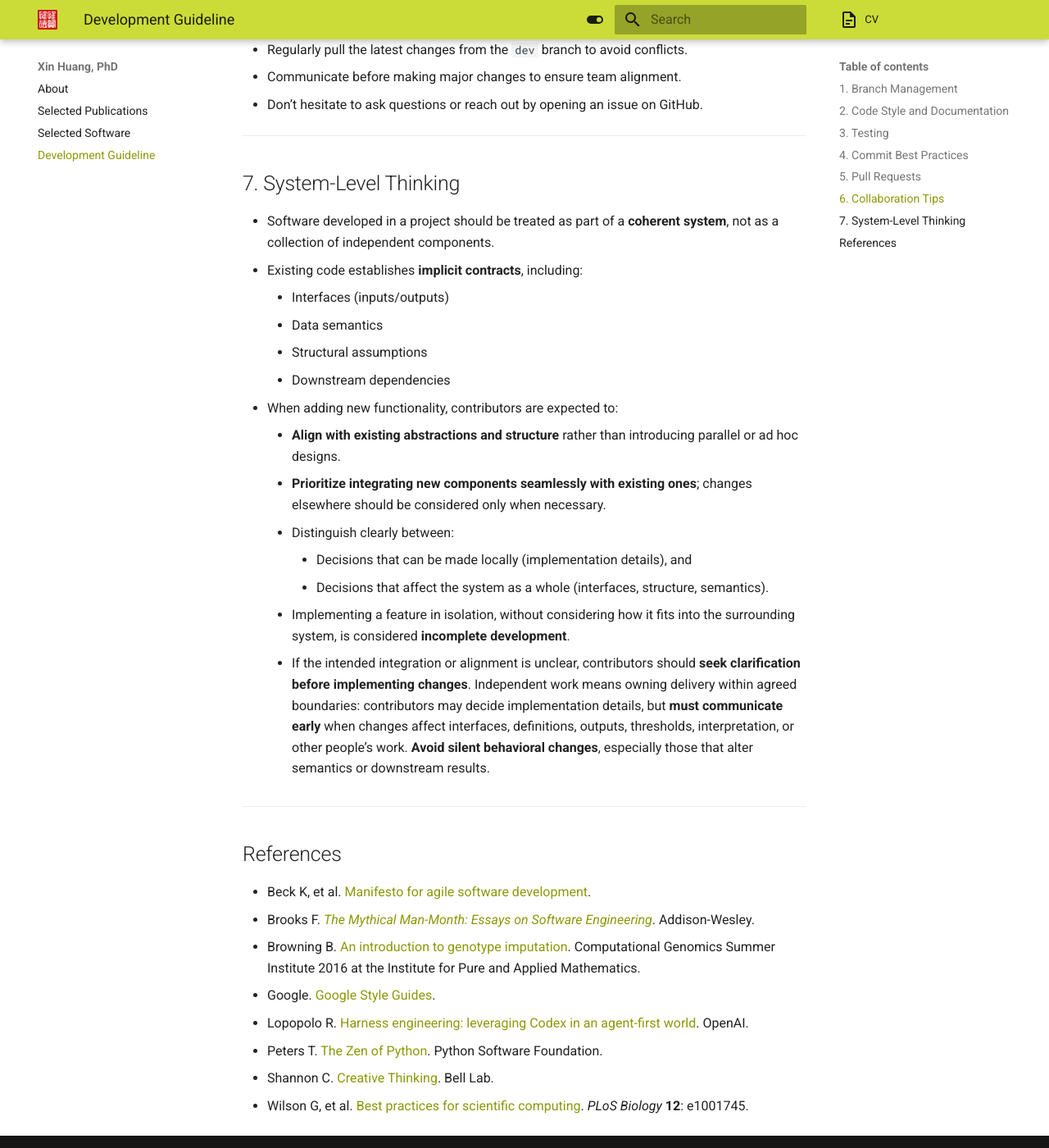
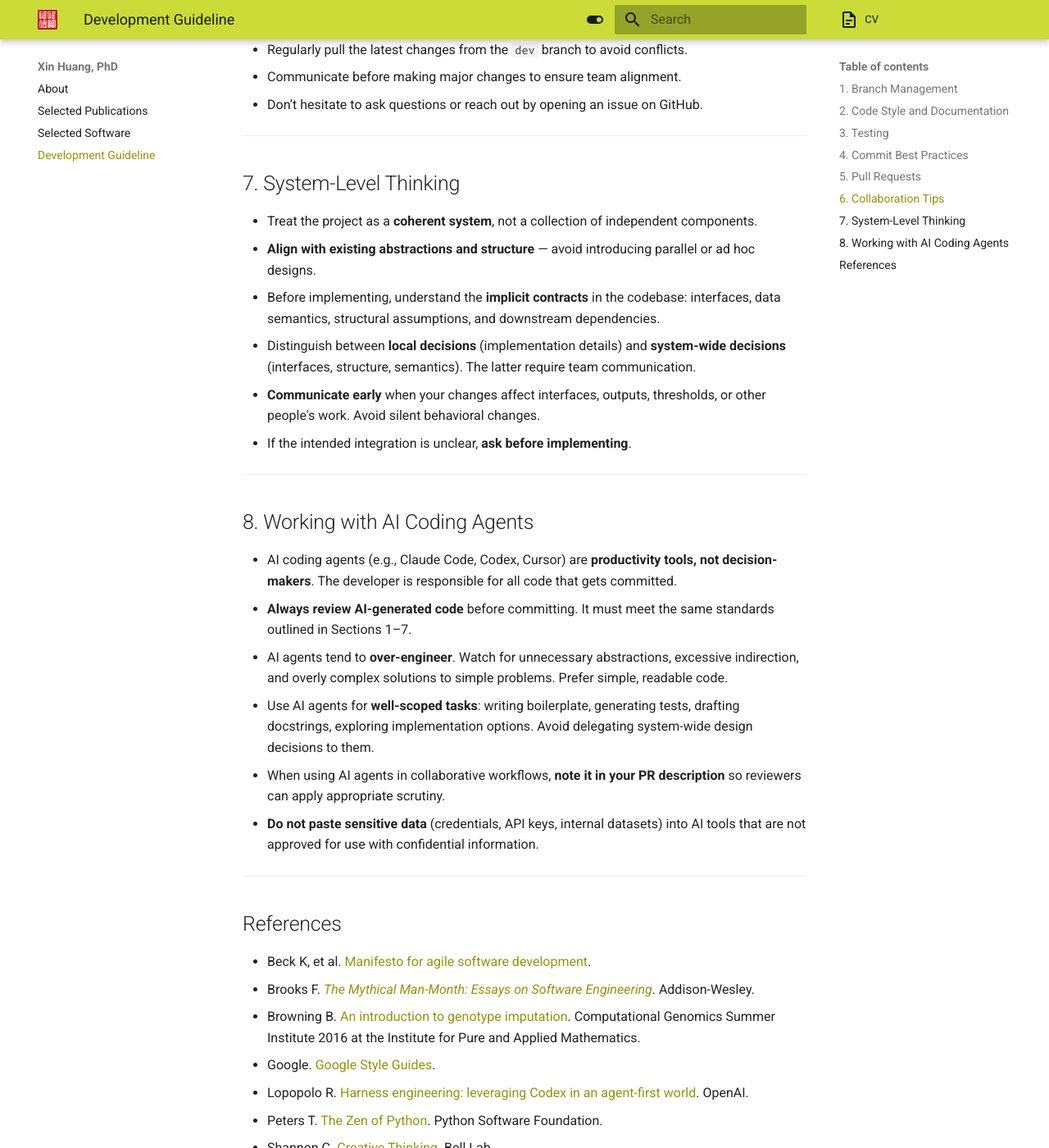
Before and after one commit to xin-huang/xin-huang.github.io, an MkDocs documentation site: the page built from docs/development.md, in a window 1280 px wide and 1400 px high, scrolled down 1769 px. Shown: the whole window at 82% size. Built offline with MkDocs 1.6.1 and Material for MkDocs 9.7.7, drawn with Linux system fonts in a browser that asks for light colours.

Commit message:
update dev guide

```diff
--- a/docs/development.md
+++ b/docs/development.md
@@ -59,20 +59,23 @@ To maintain code quality, ensure consistency, and enable smooth collaboration ac
 
 ## 7. System-Level Thinking
 
-- Software developed in a project should be treated as part of a **coherent system**, not as a collection of independent components.
-- Existing code establishes **implicit contracts**, including:
-    - Interfaces (inputs/outputs)
-    - Data semantics
-    - Structural assumptions
-    - Downstream dependencies
-- When adding new functionality, contributors are expected to:
-    - **Align with existing abstractions and structure** rather than introducing parallel or ad hoc designs.
-    - **Prioritize integrating new components seamlessly with existing ones**; changes elsewhere should be considered only when necessary.
-    - Distinguish clearly between:
-        - Decisions that can be made locally (implementation details), and
-        - Decisions that affect the system as a whole (interfaces, structure, semantics).
-    - Implementing a feature in isolation, without considering how it fits into the surrounding system, is considered **incomplete development**.
-    - If the intended integration or alignment is unclear, contributors should **seek clarification before implementing changes**. Independent work means owning delivery within agreed boundaries: contributors may decide implementation details, but **must communicate early** when changes affect interfaces, definitions, outputs, thresholds, interpretation, or other people’s work. **Avoid silent behavioral changes**, especially those that alter semantics or downstream results.
+- Treat the project as a **coherent system**, not a collection of independent components.
+- **Align with existing abstractions and structure** — avoid introducing parallel or ad hoc designs.
+- Before implementing, understand the **implicit contracts** in the codebase: interfaces, data semantics, structural assumptions, and downstream dependencies.
+- Distinguish between **local decisions** (implementation details) and **system-wide decisions** (interfaces, structure, semantics). The latter require team communication.
+- **Communicate early** when your changes affect interfaces, outputs, thresholds, or other people's work. Avoid silent behavioral changes.
+- If the intended integration is unclear, **ask before implementing**.
+
+---
+
+## 8. Working with AI Coding Agents
+
+- AI coding agents (e.g., Claude Code, Codex, Cursor) are **productivity tools, not decision-makers**. The developer is responsible for all code that gets committed.
+- **Always review AI-generated code** before committing. It must meet the same standards outlined in Sections 1–7.
+- AI agents tend to **over-engineer**. Watch for unnecessary abstractions, excessive indirection, and overly complex solutions to simple problems. Prefer simple, readable code.
+- Use AI agents for **well-scoped tasks**: writing boilerplate, generating tests, drafting docstrings, exploring implementation options. Avoid delegating system-wide design decisions to them.
+- When using AI agents in collaborative workflows, **note it in your PR description** so reviewers can apply appropriate scrutiny.
+- **Do not paste sensitive data** (credentials, API keys, internal datasets) into AI tools that are not approved for use with confidential information.
 
 ---
 
```
